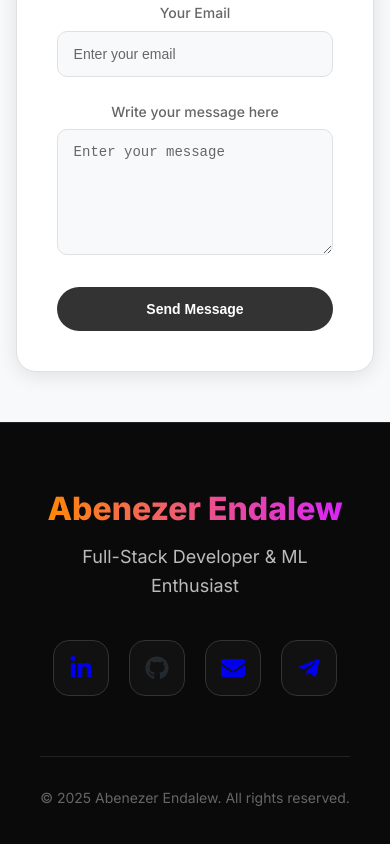
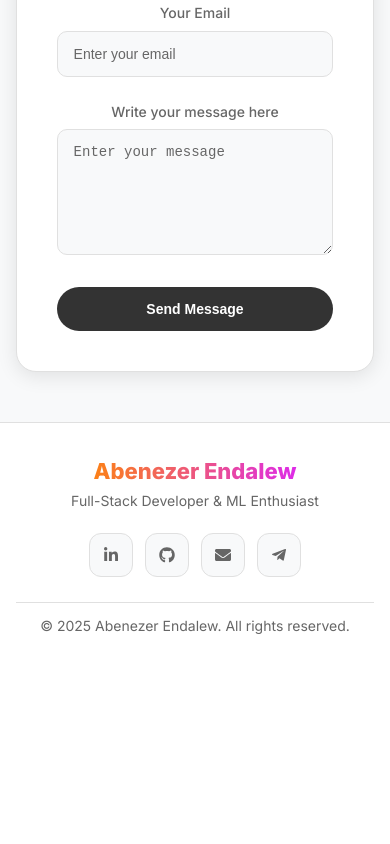
Before and after one commit to Abeenaa/Portifolio, a React (Vite) app: page / in a window 390 px wide. Shown: the part 9333-10177 px from the top of the page. After the commit the page ends 10021 px from the top, so only its background shows below. Built offline with nearby package versions, Linux system fonts and the light colour scheme.

Commit message:
footer css is updaated

```diff
--- a/src/Component/Footer/Footer.css
+++ b/src/Component/Footer/Footer.css
@@ -1,58 +1,60 @@
 .footer-container {
-  background: #0a0a0a;
-  margin-bottom: -241px;
-  border-top: 1px solid #222;
-  padding: 80px 90px 40px;
-  color: white;
+  background: var(--bg-card);
+  border-top: 1px solid var(--border-color);
+  padding: 50px 5% 30px;
+  color: var(--text-primary);
 }
 
 .footer-content {
   display: flex;
   justify-content: space-between;
   align-items: center;
-  max-width: 1400px;
+  max-width: 1200px;
   margin: 0 auto;
   flex-wrap: wrap;
-  gap: 40px;
+  gap: 30px;
 }
 
 .footer-brand h3 {
-  font-size: 32px;
-  font-weight: 800;
-  margin-bottom: 8px;
+  font-size: clamp(1.5rem, 4vw, 1.75rem);
+  font-weight: var(--font-extrabold);
+  margin-bottom: 6px;
   background: linear-gradient(90deg, #ff8a00, #da22ff);
   -webkit-background-clip: text;
   background-clip: text;
   -webkit-text-fill-color: transparent;
+  line-height: var(--leading-tight);
 }
 
 .footer-brand p {
-  font-size: 18px;
-  color: #bbbbbb;
+  font-size: var(--font-base);
+  color: var(--text-secondary);
   margin: 0;
+  font-weight: var(--font-normal);
 }
 
 .social-links {
   display: flex;
-  gap: 20px;
+  gap: 16px;
 }
 
 .social-icon {
-  width: 56px;
-  height: 56px;
-  border-radius: 16px;
+  width: 48px;
+  height: 48px;
+  border-radius: 12px;
   display: flex;
   align-items: center;
   justify-content: center;
-  font-size: 24px;
-  transition: all 0.4s ease;
+  font-size: 20px;
+  transition: all 0.3s ease;
   border: 1px solid #333;
   background: #111;
+  color: #888;
 }
 
 .social-icon:hover {
-  transform: translateY(-8px);
-  box-shadow: 0 15px 30px rgba(0, 0, 0, 0.4);
+  transform: translateY(-4px);
+  box-shadow: 0 8px 20px rgba(0, 0, 0, 0.3);
 }
 
 .linkedin:hover {
@@ -78,20 +80,155 @@
 
 .footer-bottom {
   text-align: center;
-  margin-top: 60px;
-  padding-top: 30px;
-  border-top: 1px solid #222;
-  color: #888;
-  font-size: 15px;
+  margin-top: 40px;
+  padding-top: 20px;
+  border-top: 1px solid var(--border-color);
+  color: var(--text-muted);
+  font-size: var(--font-sm);
+  font-weight: var(--font-normal);
 }
 
 /* Responsive */
 @media (max-width: 768px) {
+  .footer-container {
+    padding: 40px 5% 25px;
+  }
+
   .footer-content {
     flex-direction: column;
     text-align: center;
+    gap: 25px;
   }
-  .footer-container {
-    padding: 60px 40px 40px;
+
+  .footer-brand h3 {
+    font-size: 24px;
+    margin-bottom: 5px;
+  }
+
+  .footer-brand p {
+    font-size: 15px;
+  }
+
+  .social-links {
+    gap: 14px;
+    justify-content: center;
+  }
+
+  .social-icon {
+    width: 44px;
+    height: 44px;
+    font-size: 18px;
+  }
+
+  .footer-bottom {
+    margin-top: 30px;
+    padding-top: 15px;
+    font-size: 13px;
   }
 }
+
+@media (max-width: 480px) {
+  .footer-container {
+    padding: 35px 4% 20px;
+  }
+
+  .footer-content {
+    gap: 20px;
+  }
+
+  .footer-brand h3 {
+    font-size: 22px;
+  }
+
+  .footer-brand p {
+    font-size: 14px;
+  }
+
+  .social-links {
+    gap: 12px;
+  }
+
+  .social-icon {
+    width: 42px;
+    height: 42px;
+    font-size: 16px;
+  }
+
+  .footer-bottom {
+    margin-top: 25px;
+    padding-top: 12px;
+    font-size: 12px;
+  }
+}
+/* Light Mode Styles for Footer */
+[data-theme="light"] .footer-container {
+  background: #ffffff;
+  color: #333333;
+  border-top: 1px solid #e0e0e0;
+}
+
+[data-theme="light"] .footer-brand p {
+  color: #666666;
+}
+
+[data-theme="light"] .social-icon {
+  background: #f8f9fa;
+  border: 1px solid #e0e0e0;
+  color: #666666;
+}
+
+[data-theme="light"] .social-icon:hover {
+  box-shadow: 0 8px 20px rgba(0, 0, 0, 0.1);
+}
+
+[data-theme="light"] .footer-bottom {
+  border-top: 1px solid #e0e0e0;
+  color: #666666;
+}
+
+/* Keep hover colors the same for brand recognition */
+[data-theme="light"] .linkedin:hover {
+  background: #0077b5;
+  color: white;
+  border-color: #0077b5;
+}
+[data-theme="light"] .github:hover {
+  background: #333;
+  color: white;
+  border-color: #333;
+}
+[data-theme="light"] .gmail:hover {
+  background: #ea4335;
+  color: white;
+  border-color: #ea4335;
+}
+[data-theme="light"] .telegram:hover {
+  background: #0088cc;
+  color: white;
+  border-color: #0088cc;
+}
+/* Enhanced Dark Mode Styles for Footer */
+[data-theme="dark"] .footer-container {
+  background: #262626;
+  color: #f8f9fa;
+  border-top: 1px solid #374151;
+}
+
+[data-theme="dark"] .footer-brand p {
+  color: #d1d5db;
+}
+
+[data-theme="dark"] .social-icon {
+  background: #374151;
+  border: 1px solid #4b5563;
+  color: #d1d5db;
+}
+
+[data-theme="dark"] .social-icon:hover {
+  box-shadow: 0 8px 20px rgba(0, 0, 0, 0.4);
+}
+
+[data-theme="dark"] .footer-bottom {
+  border-top: 1px solid #374151;
+  color: #9ca3af;
+}
```
